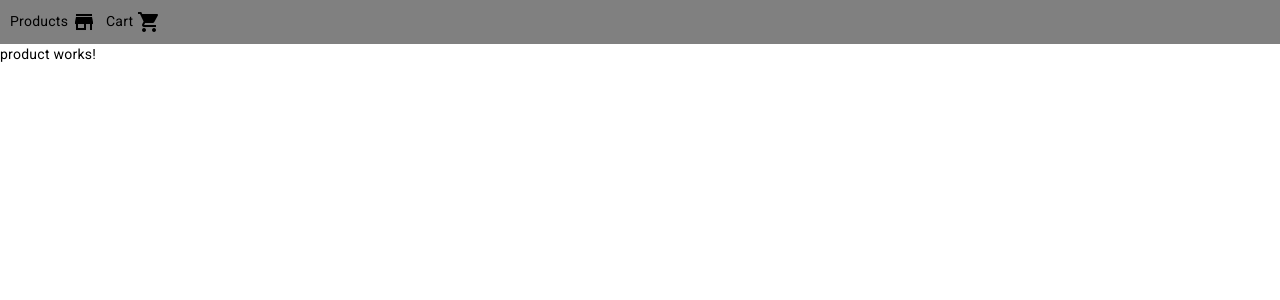
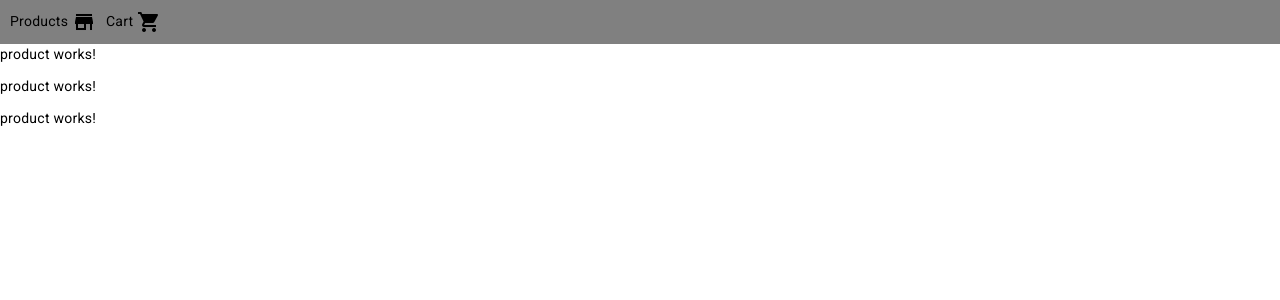
Before and after one commit to quyet-v/CodeChallenge, an Angular app: page /products in a window 1280 px wide. Shown: the top 300 px of the page. Built offline with nearby package versions, Linux system fonts and the light colour scheme; data requests are answered from the project's data file; sample sign-in values are in the browser's storage.

Commit message:
feature: created getProducts() method in products service

```diff
--- /dev/null
+++ b/src/app/models/Product.ts
@@ -0,0 +1,8 @@
+export interface Product {
+    id: number,
+    sku: string,
+    name: string,
+    description: string,
+    price: number,
+    quantity?: number
+}
--- a/src/app/modules/products/components/products/products.component.html
+++ b/src/app/modules/products/components/products/products.component.html
@@ -1,4 +1,3 @@
 <div class="products-container">
-    <app-product></app-product>
-
+    <app-product *ngFor="let product of products"></app-product>
 </div>
--- a/src/app/modules/products/components/products/products.component.ts
+++ b/src/app/modules/products/components/products/products.component.ts
@@ -1,4 +1,6 @@
 import { Component } from '@angular/core';
+import { ProductsService } from '../../services/products.service';
+import { Product } from 'src/app/models/Product';
 
 @Component({
   selector: 'app-products',
@@ -7,4 +9,13 @@ import { Component } from '@angular/core';
 })
 export class ProductsComponent {
 
+  products: Product[] = [];
+
+  constructor(private productsService: ProductsService) { }
+
+  ngOnInit() {
+    this.productsService.getProducts().subscribe(response => {
+      this.products = response;
+    })
+  }
 }
--- a/src/app/modules/products/services/products.service.ts
+++ b/src/app/modules/products/services/products.service.ts
@@ -1,11 +1,17 @@
+import { HttpClient } from '@angular/common/http';
 import { Injectable } from '@angular/core';
+import { Observable } from 'rxjs';
+import { Product } from 'src/app/models/Product';
 
 @Injectable({
   providedIn: 'root'
 })
 export class ProductsService {
 
-  constructor() { }
+  constructor(private http: HttpClient) { }
 
+  getProducts(): Observable<Product[]> {
+    return this.http.get<Product[]>("http://localhost:3000/products");
+  }
 
 }
```
